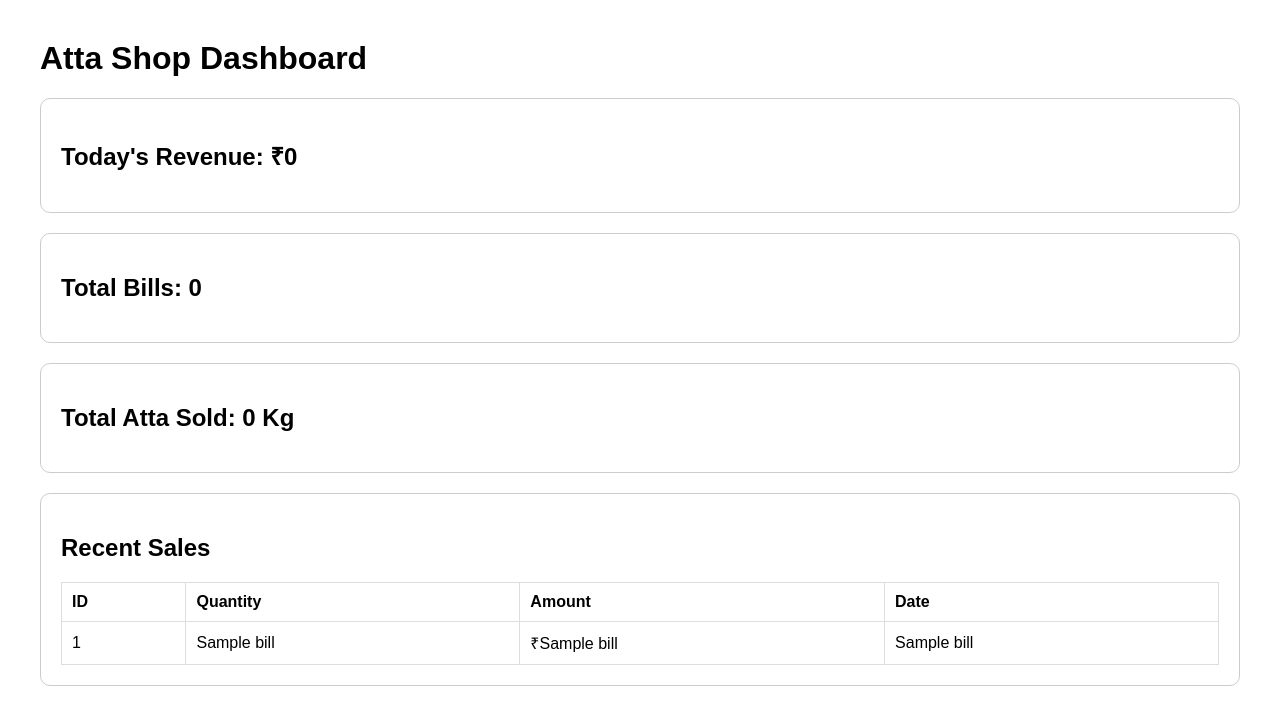
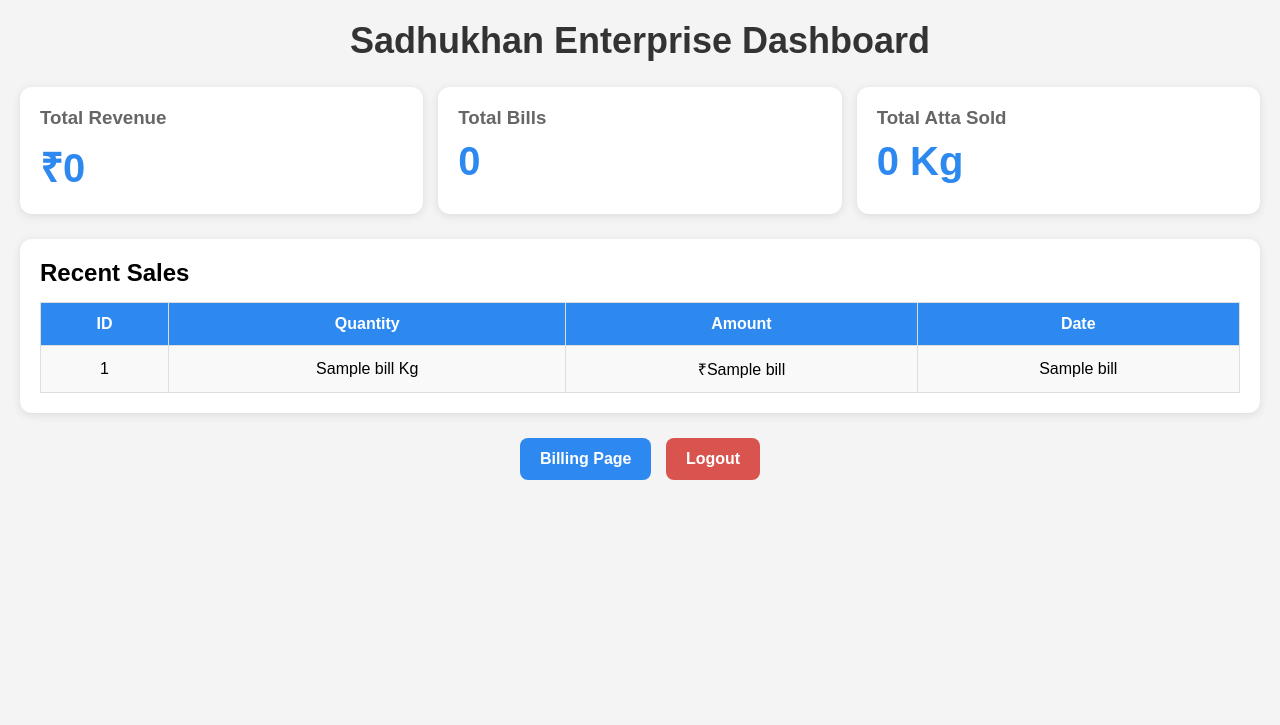
Before and after one commit to PANKAJ-SADHUKHAN/atta-shop-billing, a Flask app: page /dashboard in a window 1280 px wide. Shown: the top 725 px of the page. Run offline with Flask 3, Linux system fonts and the light colour scheme; the visitor is signed in with stand-in values (Sample User, id 1); a database or web service that is not in the repository returns one stand-in record (values such as "Sample title"); data that the repository does not hold is empty; some libraries are stand-ins or nearby versions.

Commit message:
Redesign dashboard layout and styles

```diff
--- a/templates/dashboard.html
+++ b/templates/dashboard.html
@@ -1,19 +1,70 @@
 <!DOCTYPE html>
 <html>
 <head>
+
+    <meta name="viewport"
+          content="width=device-width, initial-scale=1.0">
+
     <title>Atta Shop Dashboard</title>
 
     <style>
+
+        *{
+            margin:0;
+            padding:0;
+            box-sizing:border-box;
+            font-family:Arial,sans-serif;
+        }
+
         body{
-            font-family: Arial;
-            margin:40px;
+            background:#f4f4f4;
+            padding:20px;
+        }
+
+        .header{
+            text-align:center;
+            margin-bottom:25px;
+        }
+
+        .header h1{
+            color:#333;
+        }
+
+        .stats{
+            display:grid;
+            grid-template-columns:1fr;
+            gap:15px;
+            margin-bottom:25px;
         }
 
         .card{
-            border:1px solid #ccc;
+            background:white;
             padding:20px;
-            margin-bottom:20px;
-            border-radius:10px;
+            border-radius:12px;
+            box-shadow:0 2px 10px rgba(0,0,0,0.1);
+        }
+
+        .card h3{
+            color:#666;
+            margin-bottom:10px;
+        }
+
+        .card .value{
+            font-size:32px;
+            font-weight:bold;
+            color:#2d89ef;
+        }
+
+        .table-card{
+            background:white;
+            padding:20px;
+            border-radius:12px;
+            box-shadow:0 2px 10px rgba(0,0,0,0.1);
+            overflow-x:auto;
+        }
+
+        .table-title{
+            margin-bottom:15px;
         }
 
         table{
@@ -21,32 +72,100 @@
             border-collapse:collapse;
         }
 
+        th{
+            background:#2d89ef;
+            color:white;
+        }
+
         th,td{
+            padding:12px;
             border:1px solid #ddd;
-            padding:10px;
-            text-align:left;
+            text-align:center;
         }
+
+        tr:nth-child(even){
+            background:#f9f9f9;
+        }
+
+        .actions{
+            text-align:center;
+            margin-top:20px;
+        }
+
+        .btn{
+            display:inline-block;
+            text-decoration:none;
+            padding:12px 20px;
+            border-radius:8px;
+            color:white;
+            margin:5px;
+            font-weight:bold;
+        }
+
+        .billing-btn{
+            background:#2d89ef;
+        }
+
+        .logout-btn{
+            background:#d9534f;
+        }
+
+        @media (min-width:768px){
+
+            .stats{
+                grid-template-columns:
+                    repeat(3,1fr);
+            }
+
+            .header h1{
+                font-size:36px;
+            }
+
+            .card .value{
+                font-size:40px;
+            }
+
+        }
+
     </style>
+
 </head>
 <body>
 
-<h1>Atta Shop Dashboard</h1>
+<div class="header">
+    <h1>Sadhukhan Enterprise Dashboard</h1>
+</div>
+
+<div class="stats">
 
     <div class="card">
-    <h2>Today's Revenue: ₹{{ revenue }}</h2>
+        <h3>Total Revenue</h3>
+        <div class="value">
+            ₹{{ revenue }}
+        </div>
     </div>
 
     <div class="card">
-    <h2>Total Bills: {{ bill_count }}</h2>
+        <h3>Total Bills</h3>
+        <div class="value">
+            {{ bill_count }}
+        </div>
     </div>
 
     <div class="card">
-    <h2>Total Atta Sold: {{ total_qty }} Kg</h2>
+        <h3>Total Atta Sold</h3>
+        <div class="value">
+            {{ total_qty }} Kg
+        </div>
     </div>
 
-<div class="card">
+</div>
 
-    <h2>Recent Sales</h2>
+<div class="table-card">
+
+    <h2 class="table-title">
+        Recent Sales
+    </h2>
 
     <table>
 
@@ -61,7 +180,7 @@
 
         <tr>
             <td>{{ row[0] }}</td>
-            <td>{{ row[1] }}</td>
+            <td>{{ row[1] }} Kg</td>
             <td>₹{{ row[3] }}</td>
             <td>{{ row[4] }}</td>
         </tr>
@@ -72,5 +191,19 @@
 
 </div>
 
+<div class="actions">
+
+    <a href="/billing"
+       class="btn billing-btn">
+       Billing Page
+    </a>
+
+    <a href="/logout"
+       class="btn logout-btn">
+       Logout
+    </a>
+
+</div>
+
 </body>
 </html>
```
Lines whose indentation alone changed are shown as unchanged.
